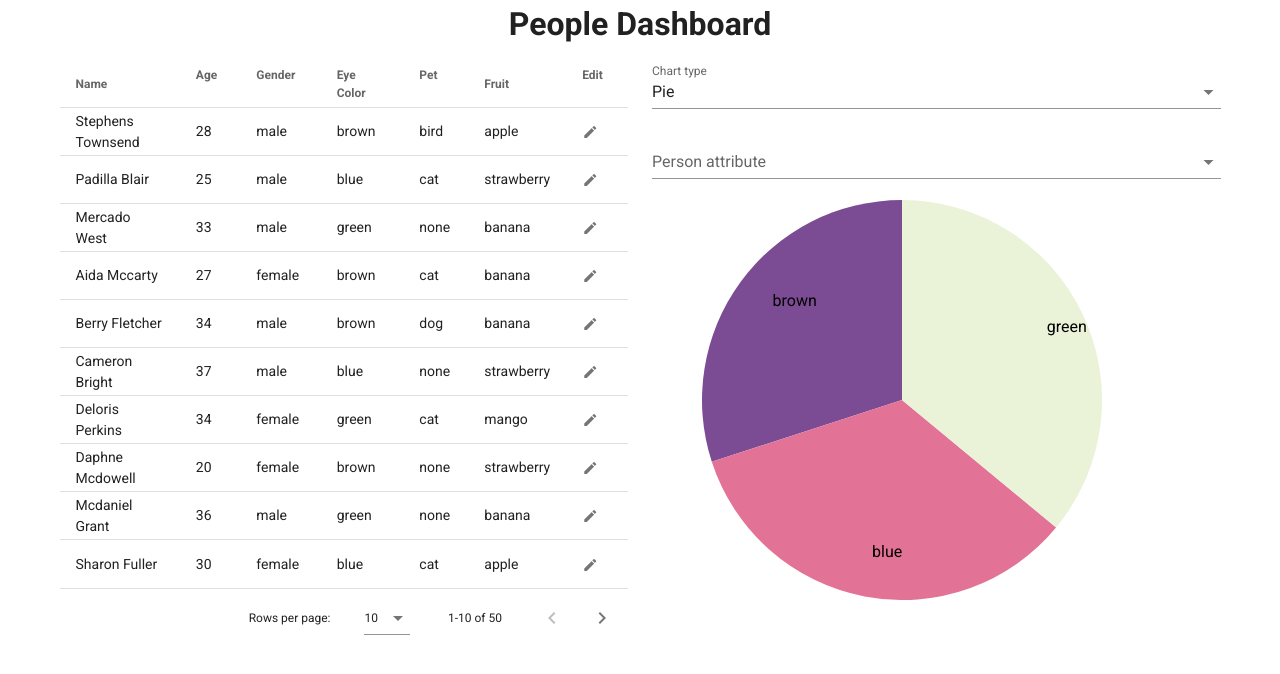
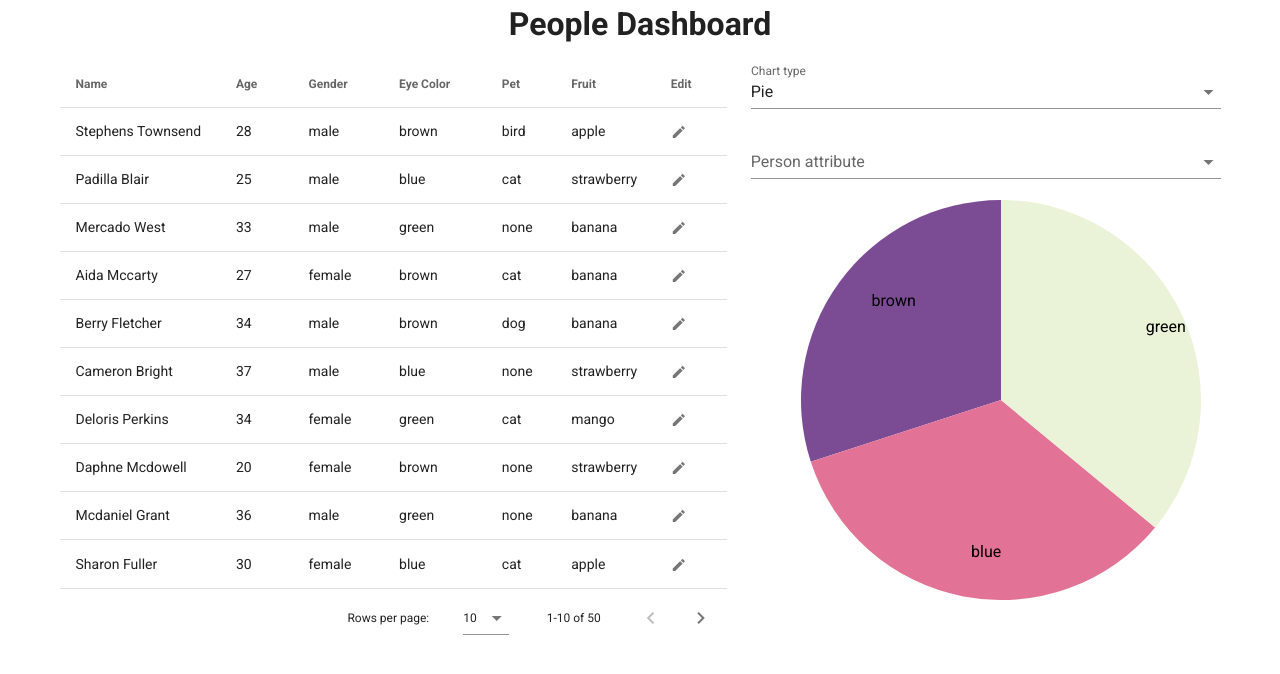
Before and after one commit to sophieews/people-dashboard, a Vue app: page / in a window 1280 px wide. Shown: the top 674 px of the page. Built offline with nearby package versions, Linux system fonts and the light colour scheme.

Commit message:
Adjust table/chart column sizes

```diff
--- a/src/views/Home.vue
+++ b/src/views/Home.vue
@@ -5,10 +5,10 @@
         </div>
         <v-container>
             <v-row>
-                <v-col cols="12" sm="6">
+                <v-col cols="12" sm="7">
                     <Table></Table>
                 </v-col>
-                <v-col cols="12" sm="6">
+                <v-col cols="12" sm="5">
                     <Charts></Charts>
                 </v-col>
             </v-row>
```
